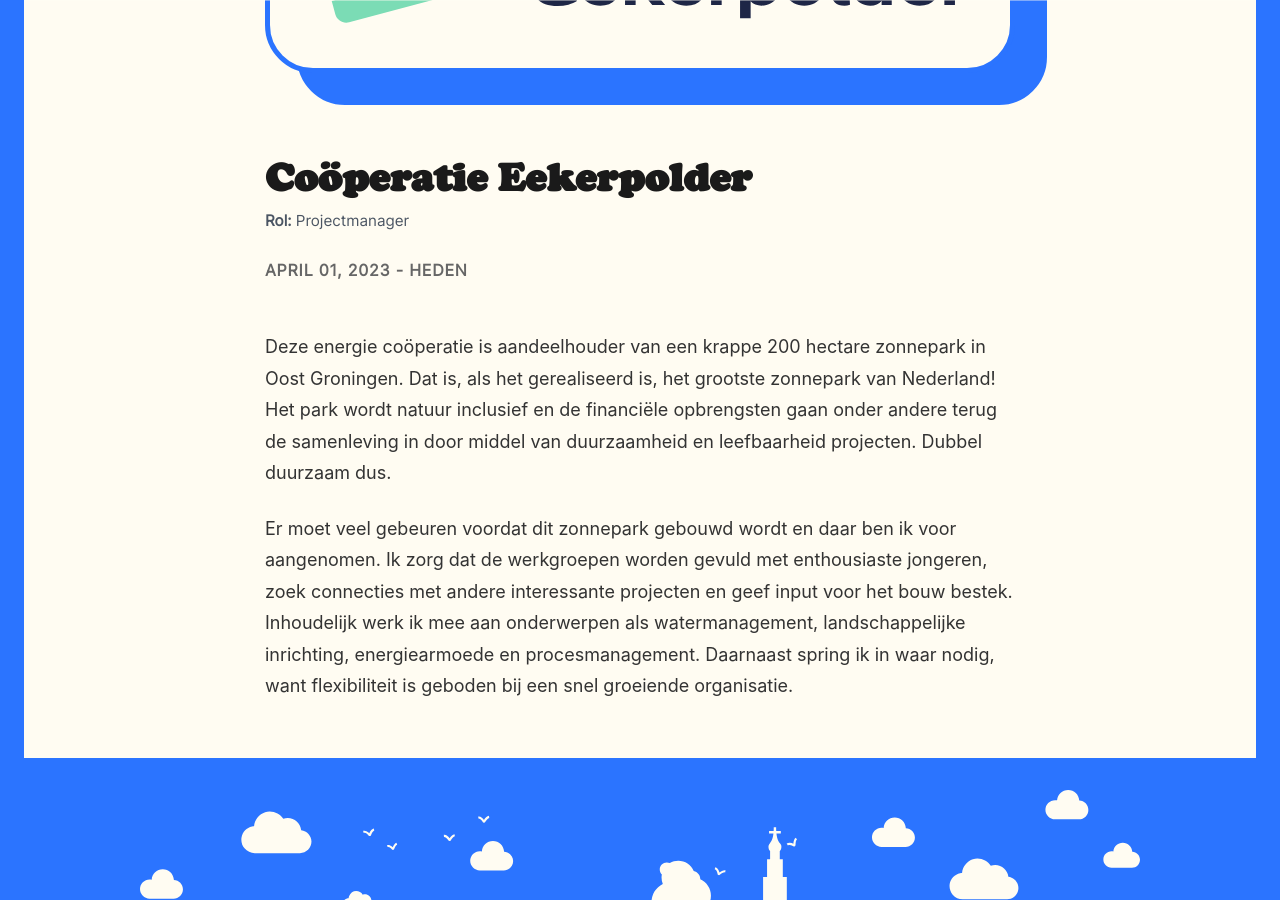
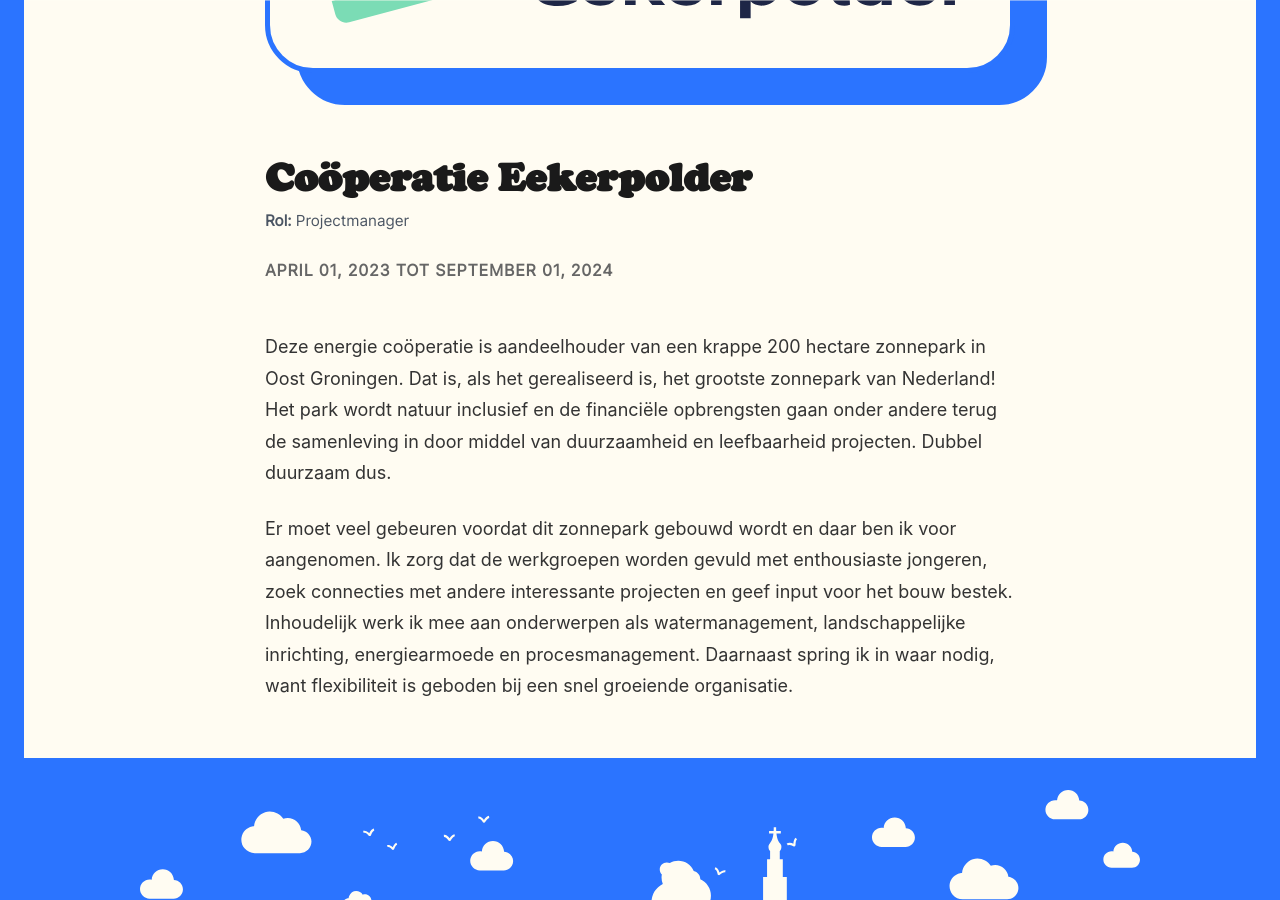
Before and after one commit to TheRealEdd/BreunisUrbanSolutions, a Jekyll site: the page built from _projects/2026-07-13-cooperatie-eekerpolder.md, in a window 1280 px wide and 900 px high, scrolled down 335 px. Built offline with Jekyll 4.4.1, drawn with Linux system fonts in a browser that asks for light colours.

Commit message:
Update _projects/2026-07-13-cooperatie-eekerpolder.md (via Pages CMS)

```diff
--- a/_projects/2026-07-13-cooperatie-eekerpolder.md
+++ b/_projects/2026-07-13-cooperatie-eekerpolder.md
@@ -3,6 +3,7 @@ company: Coöperatie Eekerpolder
 logo: /media/blog/Logo-Eekerpolder.svg
 role: Projectmanager
 from-date: 2023-04-01
+to-date: 2024-09-01
 tags:
   - Water
   - Energie en Mobiliteit
```
